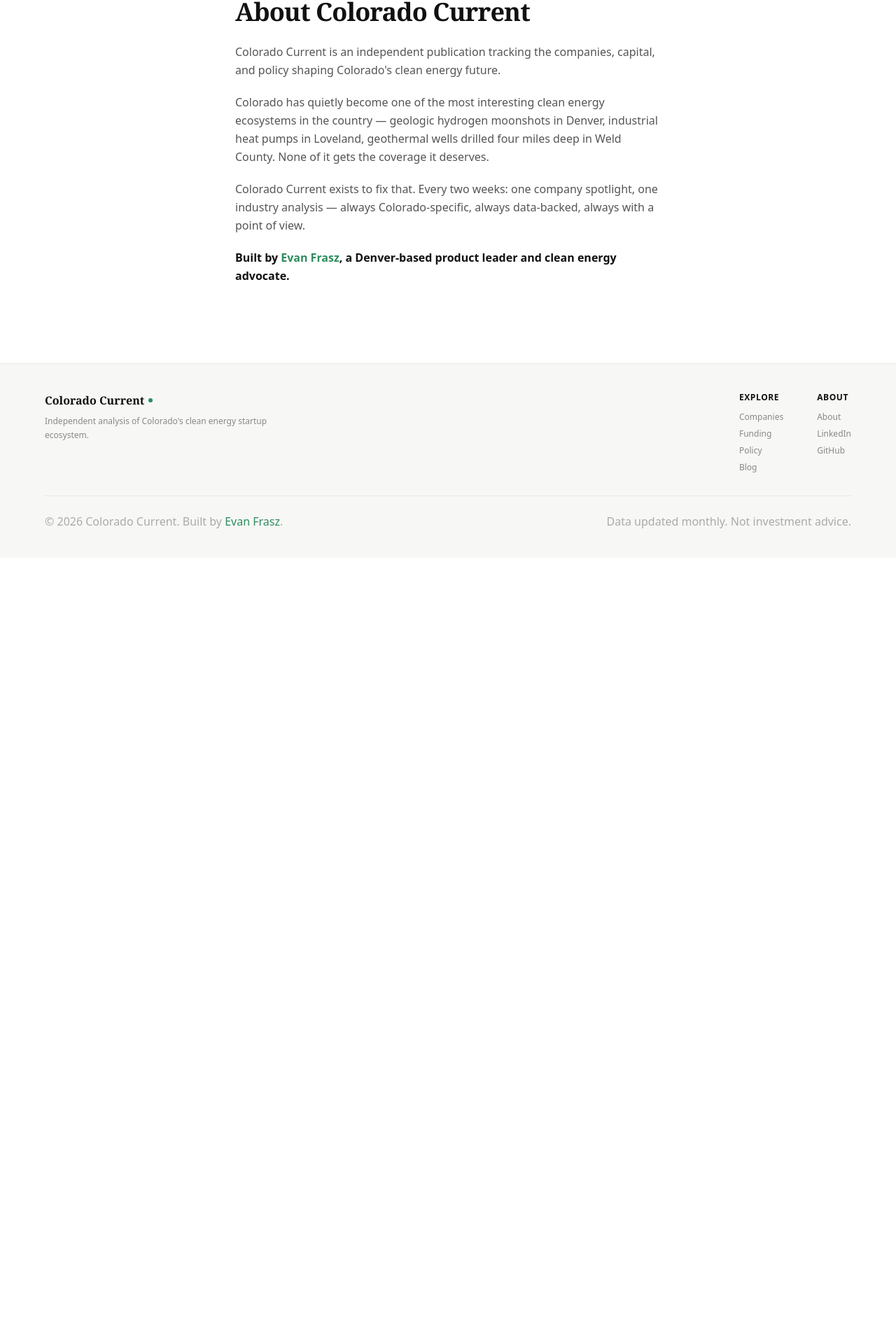
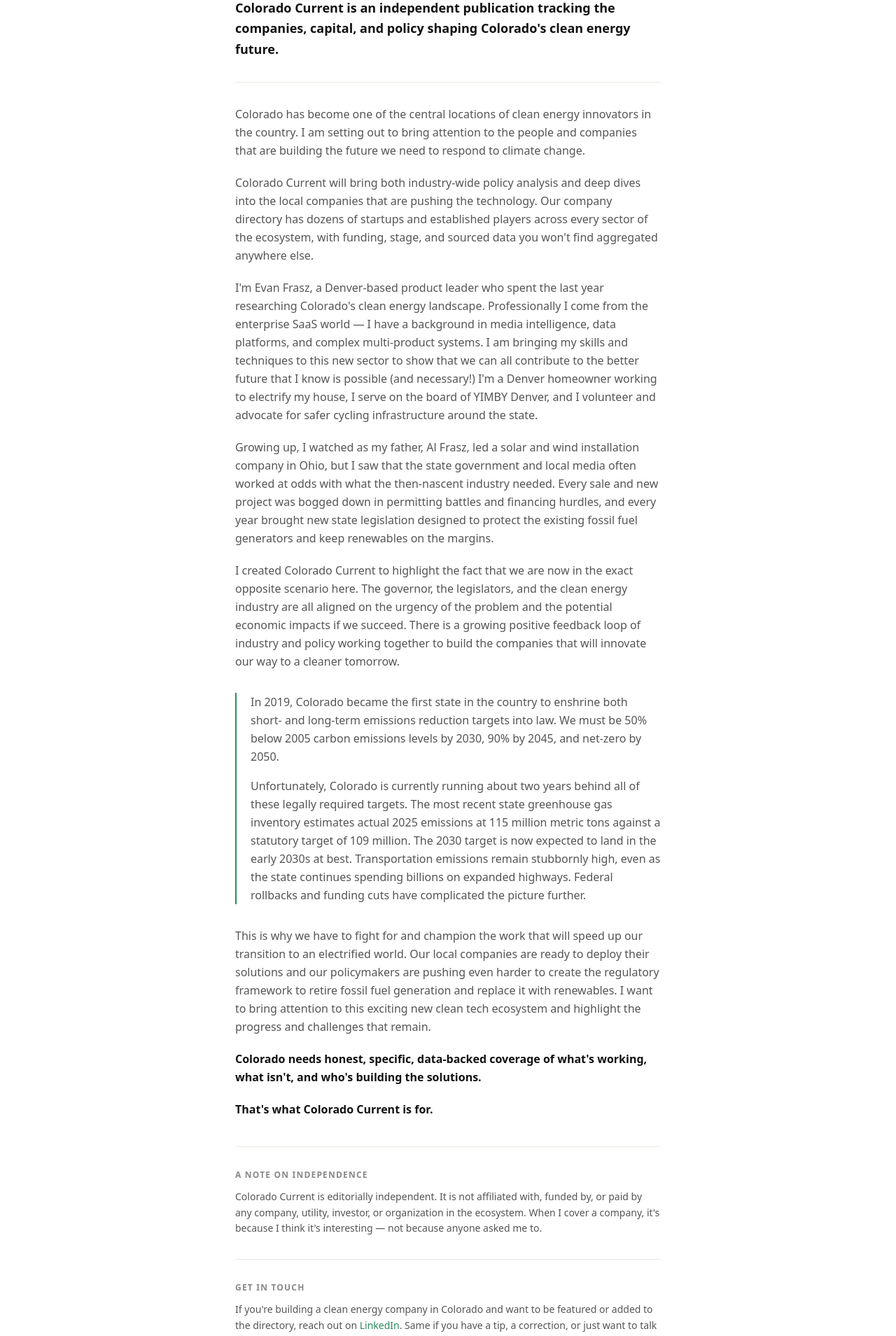
Before and after one commit to FrazRoc/colorado-current, a Next.js app: page /about in a window 1280 px wide. Shown: the part 107-2016 px from the top of the page at 70% size. Before the commit the page ends 904 px from the top, so only its background shows below. Built offline with nearby package versions, Linux system fonts and the light colour scheme.

Commit message:
Rewrite About page

```diff
--- a/src/app/about/page.tsx
+++ b/src/app/about/page.tsx
@@ -1,45 +1,96 @@
 import type { Metadata } from "next";
+import Link from "next/link";
 
 export const metadata: Metadata = {
   title: "About",
-  description: "About Colorado Current — independent analysis of Colorado's clean energy ecosystem.",
+  description: "Colorado Current is an independent publication tracking the companies, capital, and policy shaping Colorado's clean energy future.",
 };
 
 export default function AboutPage() {
   return (
     <div className="px-8 py-12 max-w-2xl mx-auto">
-      <h1 className="text-4xl font-serif font-extrabold text-ink tracking-tight mb-6">
-        About Colorado Current
-      </h1>
+
+      {/* Lede */}
+      <p className="text-lg font-sans font-semibold text-ink leading-relaxed mb-8 pb-8 border-b border-surface-border">
+        Colorado Current is an independent publication tracking the companies, capital, and policy shaping Colorado's clean energy future.
+      </p>
+
+      {/* Body */}
       <div className="space-y-5 text-base font-sans text-ink-secondary leading-relaxed">
+
         <p>
-          Colorado Current is an independent publication tracking the companies, capital,
-          and policy shaping Colorado's clean energy future.
+          Colorado has become one of the central locations of clean energy innovators in the country. I am setting out to bring attention to the people and companies that are building the future we need to respond to climate change.
         </p>
+
         <p>
-          Colorado has quietly become one of the most interesting clean energy ecosystems
-          in the country — geologic hydrogen moonshots in Denver, industrial heat pumps
-          in Loveland, geothermal wells drilled four miles deep in Weld County. None of
-          it gets the coverage it deserves.
+          Colorado Current will bring both industry-wide policy analysis and deep dives into the local companies that are pushing the technology. Our company directory has dozens of startups and established players across every sector of the ecosystem, with funding, stage, and sourced data you won't find aggregated anywhere else.
         </p>
+
         <p>
-          Colorado Current exists to fix that. Every two weeks: one company spotlight,
-          one industry analysis — always Colorado-specific, always data-backed, always
-          with a point of view.
+          I'm Evan Frasz, a Denver-based product leader who spent the last year researching Colorado's clean energy landscape. Professionally I come from the enterprise SaaS world — I have a background in media intelligence, data platforms, and complex multi-product systems. I am bringing my skills and techniques to this new sector to show that we can all contribute to the better future that I know is possible (and necessary!) I'm a Denver homeowner working to electrify my house, I serve on the board of YIMBY Denver, and I volunteer and advocate for safer cycling infrastructure around the state.
         </p>
+
+        <p>
+          Growing up, I watched as my father, Al Frasz, led a solar and wind installation company in Ohio, but I saw that the state government and local media often worked at odds with what the then-nascent industry needed. Every sale and new project was bogged down in permitting battles and financing hurdles, and every year brought new state legislation designed to protect the existing fossil fuel generators and keep renewables on the margins.
+        </p>
+
+        <p>
+          I created Colorado Current to highlight the fact that we are now in the exact opposite scenario here. The governor, the legislators, and the clean energy industry are all aligned on the urgency of the problem and the potential economic impacts if we succeed. There is a growing positive feedback loop of industry and policy working together to build the companies that will innovate our way to a cleaner tomorrow.
+        </p>
+
+        {/* Emissions section */}
+        <div className="border-l-2 border-cc-green pl-5 my-8 space-y-4">
+          <p>
+            In 2019, Colorado became the first state in the country to enshrine both short- and long-term emissions reduction targets into law. We must be 50% below 2005 carbon emissions levels by 2030, 90% by 2045, and net-zero by 2050.
+          </p>
+          <p>
+            Unfortunately, Colorado is currently running about two years behind all of these legally required targets. The most recent state greenhouse gas inventory estimates actual 2025 emissions at 115 million metric tons against a statutory target of 109 million. The 2030 target is now expected to land in the early 2030s at best. Transportation emissions remain stubbornly high, even as the state continues spending billions on expanded highways. Federal rollbacks and funding cuts have complicated the picture further.
+          </p>
+        </div>
+
+        <p>
+          This is why we have to fight for and champion the work that will speed up our transition to an electrified world. Our local companies are ready to deploy their solutions and our policymakers are pushing even harder to create the regulatory framework to retire fossil fuel generation and replace it with renewables. I want to bring attention to this exciting new clean tech ecosystem and highlight the progress and challenges that remain.
+        </p>
+
         <p className="text-ink font-semibold">
-          Built by{" "}
+          Colorado needs honest, specific, data-backed coverage of what's working, what isn't, and who's building the solutions.
+        </p>
+
+        <p className="text-ink font-semibold">
+          That's what Colorado Current is for.
+        </p>
+
+      </div>
+
+      {/* Independence note */}
+      <div className="mt-10 pt-8 border-t border-surface-border">
+        <h2 className="text-xs font-sans font-bold uppercase tracking-widest text-ink-muted mb-3">
+          A note on independence
+        </h2>
+        <p className="text-sm font-sans text-ink-secondary leading-relaxed">
+          Colorado Current is editorially independent. It is not affiliated with, funded by, or paid by any company, utility, investor, or organization in the ecosystem. When I cover a company, it's because I think it's interesting — not because anyone asked me to.
+        </p>
+      </div>
+
+      {/* Get in touch */}
+      <div className="mt-8 pt-8 border-t border-surface-border">
+        <h2 className="text-xs font-sans font-bold uppercase tracking-widest text-ink-muted mb-3">
+          Get in touch
+        </h2>
+        <p className="text-sm font-sans text-ink-secondary leading-relaxed">
+          If you're building a clean energy company in Colorado and want to be featured or added to the directory, reach out on{" "}
           <a
             href="https://linkedin.com/in/evanfrasz"
-            className="text-cc-green hover:underline"
             target="_blank"
             rel="noopener noreferrer"
+            className="text-cc-green hover:underline"
           >
-            Evan Frasz
+            LinkedIn
           </a>
-          , a Denver-based product leader and clean energy advocate.
+          . Same if you have a tip, a correction, or just want to talk about what's happening in the ecosystem.
         </p>
       </div>
+
     </div>
   );
 }
```
